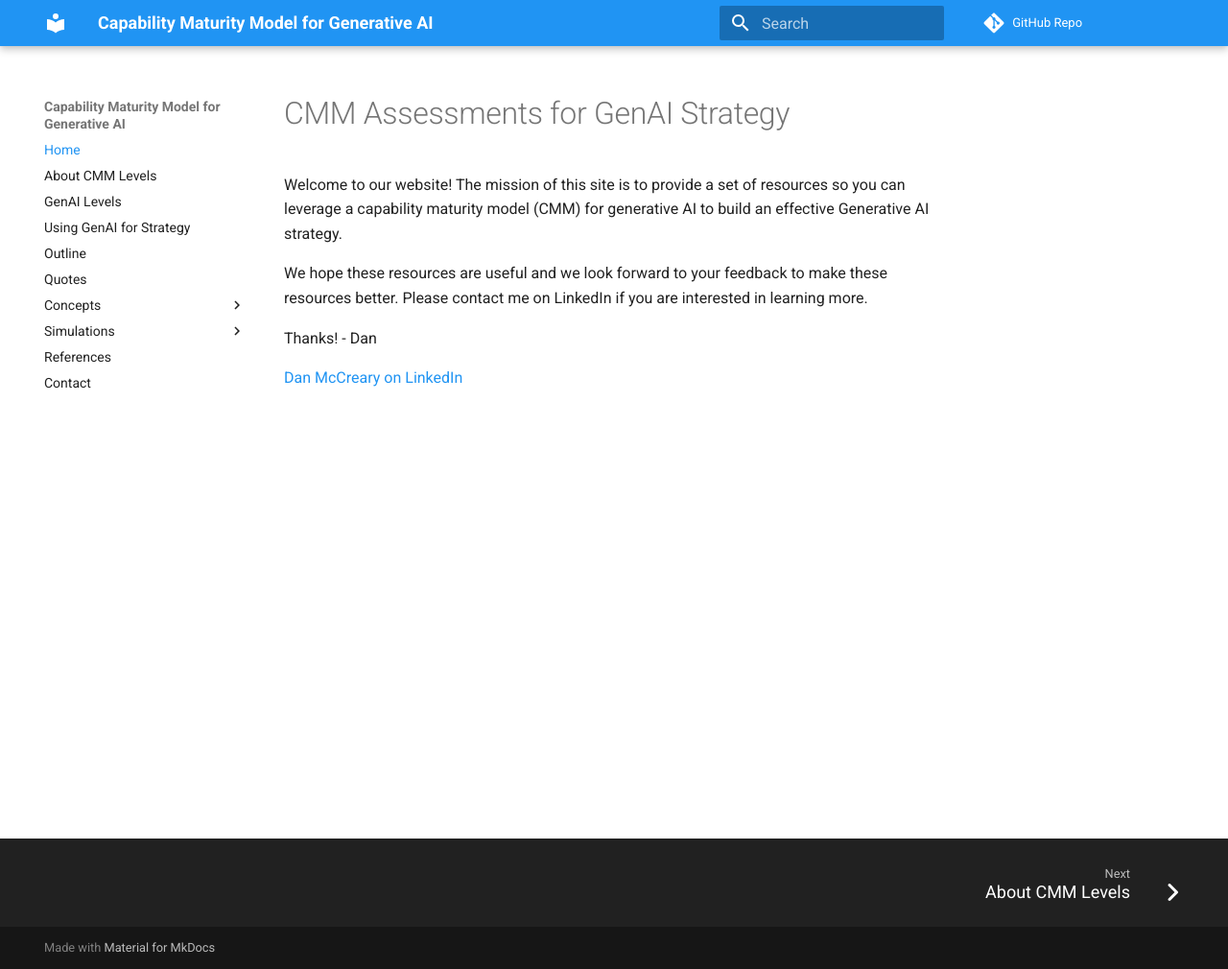
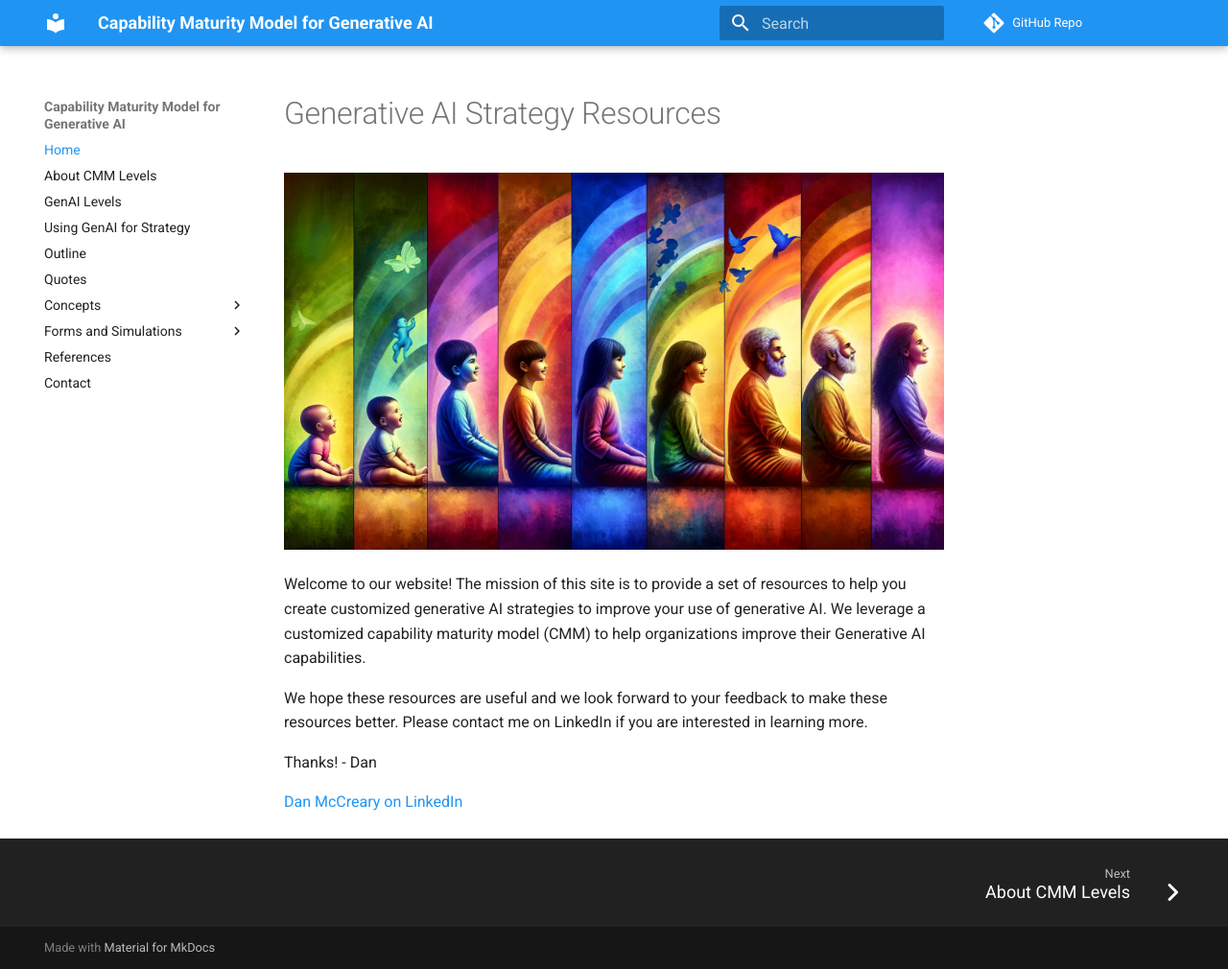
Before and after one commit to dmccreary/cmm-for-genai, an MkDocs documentation site: the page built from docs/index.md, in a window 1280 px wide and 1010 px high. Shown: the whole window at 96% size. Built offline with MkDocs 1.6.1 and Material for MkDocs 9.7.7, drawn with Linux system fonts in a browser that asks for light colours; comment, search, counter and statistics services are not loaded.

Commit message:
updating content

```diff
--- a/docs/index.md
+++ b/docs/index.md
@@ -1,8 +1,13 @@
-# CMM Assessments for GenAI Strategy
+# Generative AI Strategy Resources
+
+![Human Age Progression](./img/human-age-progression.webp)
 
 Welcome to our website!  The mission of this
-site is to provide a set of resources so you can
-leverage a capability maturity model (CMM) for generative AI to build an effective Generative AI strategy.
+site is to provide a set of resources to help
+you create customized generative AI strategies
+to improve your use of generative AI.
+We leverage a customized capability maturity model (CMM)
+to help organizations improve their Generative AI capabilities.
 
 We hope these resources are useful and we look forward to your feedback to make these resources better.  Please contact me on LinkedIn if you are interested in learning more.
 
--- a/mkdocs.yml
+++ b/mkdocs.yml
@@ -16,7 +16,7 @@ nav:
   - Concepts:
     - Introduction: concepts/index.md
     - World Models: concepts/world-models.md
-  - Simulations:
+  - Forms and Simulations:
     - Introduction: sims/index.md
     - Assessment: sims/assessment/index.md
     - Vulnerability: sims/vulnerability/index.md
```
Also changed, not shown: docs/img/human-age-progression.webp (added).
